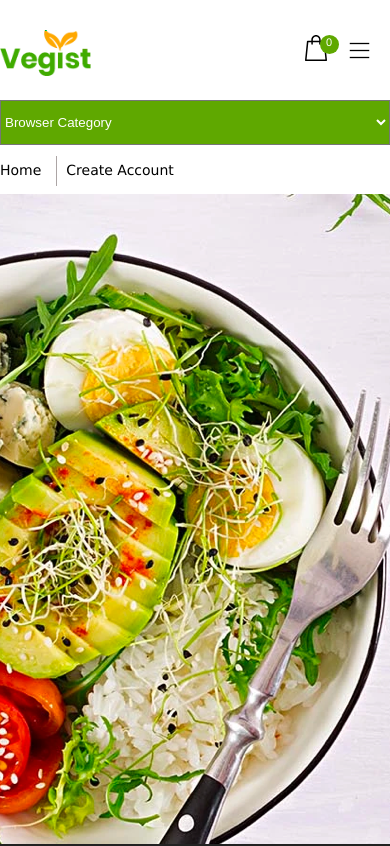
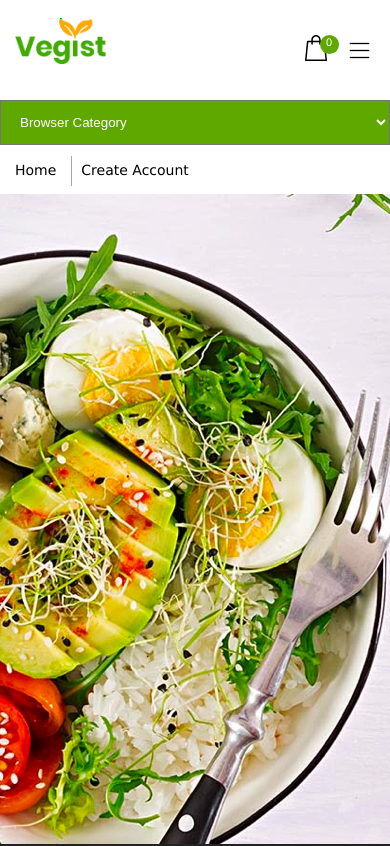
Before and after one commit to leilamahmoudi/vegis, a React (Create React App) app: page / in a window 390 px wide. Shown: the top 846 px of the page. Built offline with nearby package versions, Linux system fonts and the light colour scheme.

Commit message:
Adds some styles on mobile design

```diff
--- a/src/components/header/Header.js
+++ b/src/components/header/Header.js
@@ -28,7 +28,9 @@ export default function Header() {
         <nav className="nav-bar">
           <div className="nav-category">
             <select className="category">
-              <option value="browser category">Browser Category</option>
+              <option value="browser category" className="header-option">
+                Browser Category
+              </option>
               <option value="breakfast">Breakfast</option>
               <option value="dinner">Dinner</option>
               <option value="lunch">Lunch</option>
--- a/src/components/header/header.scss
+++ b/src/components/header/header.scss
@@ -39,6 +39,10 @@
 }
 .header-logo {
   margin: 30px 0;
+  @media only screen and (max-width: 768px) {
+    padding: 0 15px;
+    margin: 18px 0;
+  }
 }
 .header-basket {
   float: right;
@@ -61,6 +65,7 @@ nav .nav-category {
   color: white;
   @media only screen and (max-width: 768px) {
     width: 100%;
+    padding: 0 0 0 15px;
   }
 }
 
--- a/src/components/home/homeContainer.scss
+++ b/src/components/home/homeContainer.scss
@@ -18,7 +18,7 @@ $green: #5fa800;
   float: left;
   height: 44px;
   line-height: 44px;
-  margin: 0 15px 0 0;
+  margin: 0 15px 0 15px;
 }
 .home-create {
   float: left;
```
